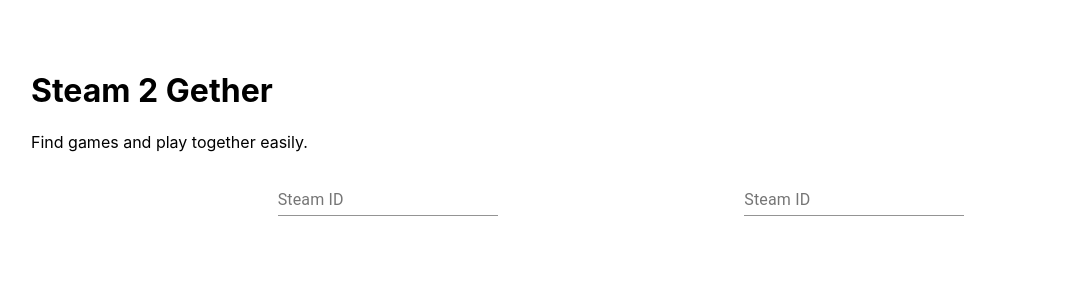
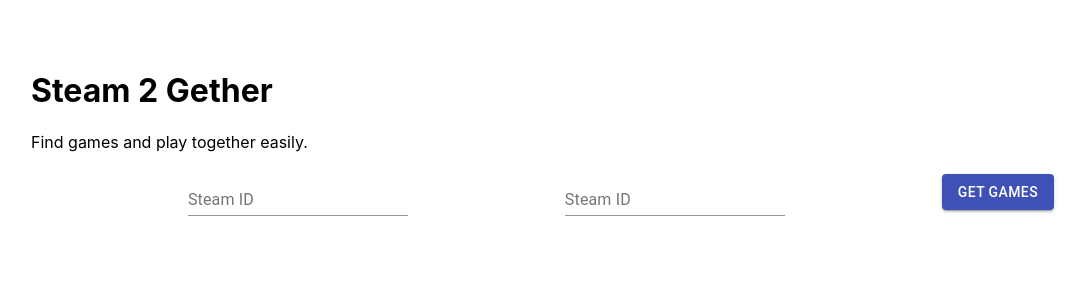
Before and after one commit to AnthonyBerisha/steam2gether-react, a React (Create React App) app: page / in a window 1280 px wide. Shown: the top 300 px of the page, without its empty margins (19-1105 px from the left). Built offline with nearby package versions, Linux system fonts and the light colour scheme.

Commit message:
Fixed build failure

```diff
--- a/src/App.js
+++ b/src/App.js
@@ -1,7 +1,5 @@
 import React, { Component } from 'react';
 import './App.css';
-
-import axios from 'axios';
 
 import PlayerForm from './Player/PlayerForm';
 
--- a/src/Player/PlayerForm.js
+++ b/src/Player/PlayerForm.js
@@ -24,6 +24,7 @@
     return (
       <div style={formStyle}>
         {inputFields}
+        <Button variant="contained" color="primary">Get games</Button>
       </div>
     )
   }
```
